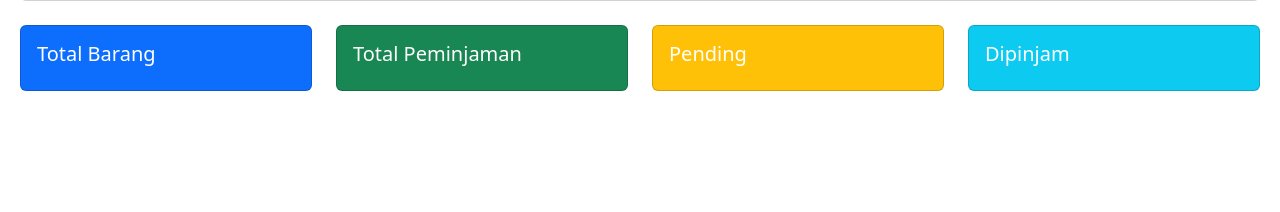
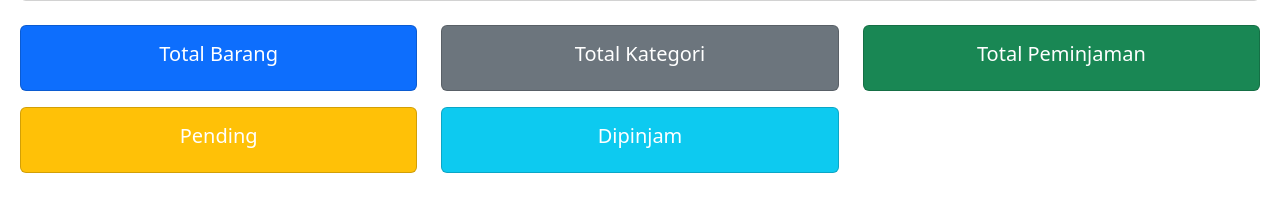
Before and after one commit to Kesaa4/Aplikasi-Inventaris-Keysha-Kirana-12RPL3, a CodeIgniter 4 app: the page made by app/Views/dashboard/index.php in a window 1280 px wide. Shown: the part 245-457 px from the top of the page. Run offline with PHP 8.4 and a stand-in for CodeIgniter, Linux system fonts and the light colour scheme; the template is opened without the code that fills it, so the values that code supplies are empty; some libraries are stand-ins or nearby versions.

Commit message:
update dashboard view

```diff
--- a/app/Views/dashboard/index.php
+++ b/app/Views/dashboard/index.php
@@ -17,35 +17,53 @@
 <br>
 
 <div class="row">
-    <div class="col-md-3 mb-3">
+    <div class="col-md-4 mb-3">
         <div class="card bg-primary text-white">
             <div class="card-body">
-                <h5 class="card-title">Total Barang</h5>
-                <h2><?= $total_barang ?></h2>
+                <h5 class="card-title text-center">Total Barang</h5>
+                <h2 class="text-center"><?= $total_barang ?></h2>
             </div>
         </div>
     </div>
-    <div class="col-md-3 mb-3">
-        <div class="card bg-success text-white">
+    <div class="col-md-4 mb-3">
+        <div class="card bg-secondary text-white">
             <div class="card-body">
-                <h5 class="card-title">Total Peminjaman</h5>
-                <h2><?= $total_peminjaman ?></h2>
+                <h5 class="card-title text-center">Total Kategori</h5>
+                <h2 class="text-center"><?= $total_kategori ?></h2>
             </div>
         </div>
     </div>
-    <div class="col-md-3 mb-3">
-        <div class="card bg-warning text-white">
+    <div class="col-md-4 mb-3">
+        <div class="card bg-success text-white">
             <div class="card-body">
-                <h5 class="card-title">Pending</h5>
-                <h2><?= $peminjaman_pending ?></h2>
+                <h5 class="card-title text-center">Total Peminjaman</h5>
+                <h2 class="text-center"><?= $total_peminjaman ?></h2>
             </div>
         </div>
     </div>
-    <div class="col-md-3 mb-3">
+    <?php if (session()->get('role') == 'admin'): ?>
+    <div class="col-md-4 mb-3">
+        <div class="card bg-danger text-white">
+            <div class="card-body">
+                <h5 class="card-title text-center">Total User</h5>
+                <h2 class="text-center"><?= $total_user ?></h2>
+            </div>
+        </div>
+    </div>
+    <?php endif; ?>
+    <div class="col-md-4 mb-3">
+        <div class="card bg-warning text-white">
+            <div class="card-body">
+                <h5 class="card-title text-center">Pending</h5>
+                <h2 class="text-center"><?= $peminjaman_pending ?></h2>
+            </div>
+        </div>
+    </div>
+    <div class="col-md-4 mb-3">
         <div class="card bg-info text-white">
             <div class="card-body">
-                <h5 class="card-title">Dipinjam</h5>
-                <h2><?= $peminjaman_dipinjam ?></h2>
+                <h5 class="card-title text-center">Dipinjam</h5>
+                <h2 class="text-center"><?= $peminjaman_dipinjam ?></h2>
             </div>
         </div>
     </div>
```
Also changed, not shown: app/Controllers/KategoriController.php (+14 -1 lines).
